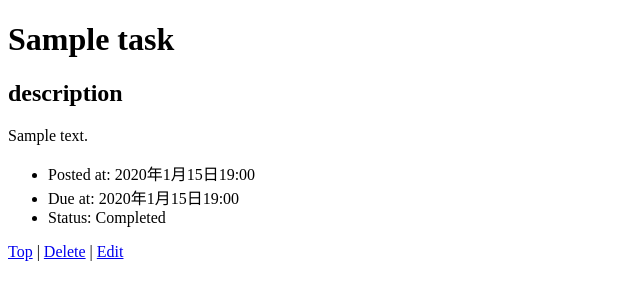
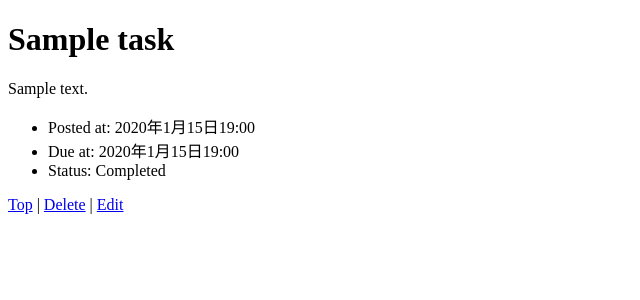
Before and after one commit to aytbunbun/django-test-exercise, a Django app: page /1/ in a window 1280 px wide. Shown: the top 300 px of the page, without its empty margins (0-640 px from the left). Run offline with Django 5.2, Linux system fonts and the light colour scheme; tables that the repository leaves empty hold one stand-in row (values such as "Sample post").

Commit message:
fix: remove description title

```diff
--- a/todo/templates/todo/detail.html
+++ b/todo/templates/todo/detail.html
@@ -9,10 +9,7 @@
 
   <body>
     <h1>{{ task.title }}</h1>
-    <div>
-      <h2>description</h2>
-      <p>{{ task.description }}</p>
-    </div>
+    <p>{{ task.description }}</p>
     <ul>
       <li>Posted at: {{ task.posted_at }}</li>
       {% if task.due_at %}
```
